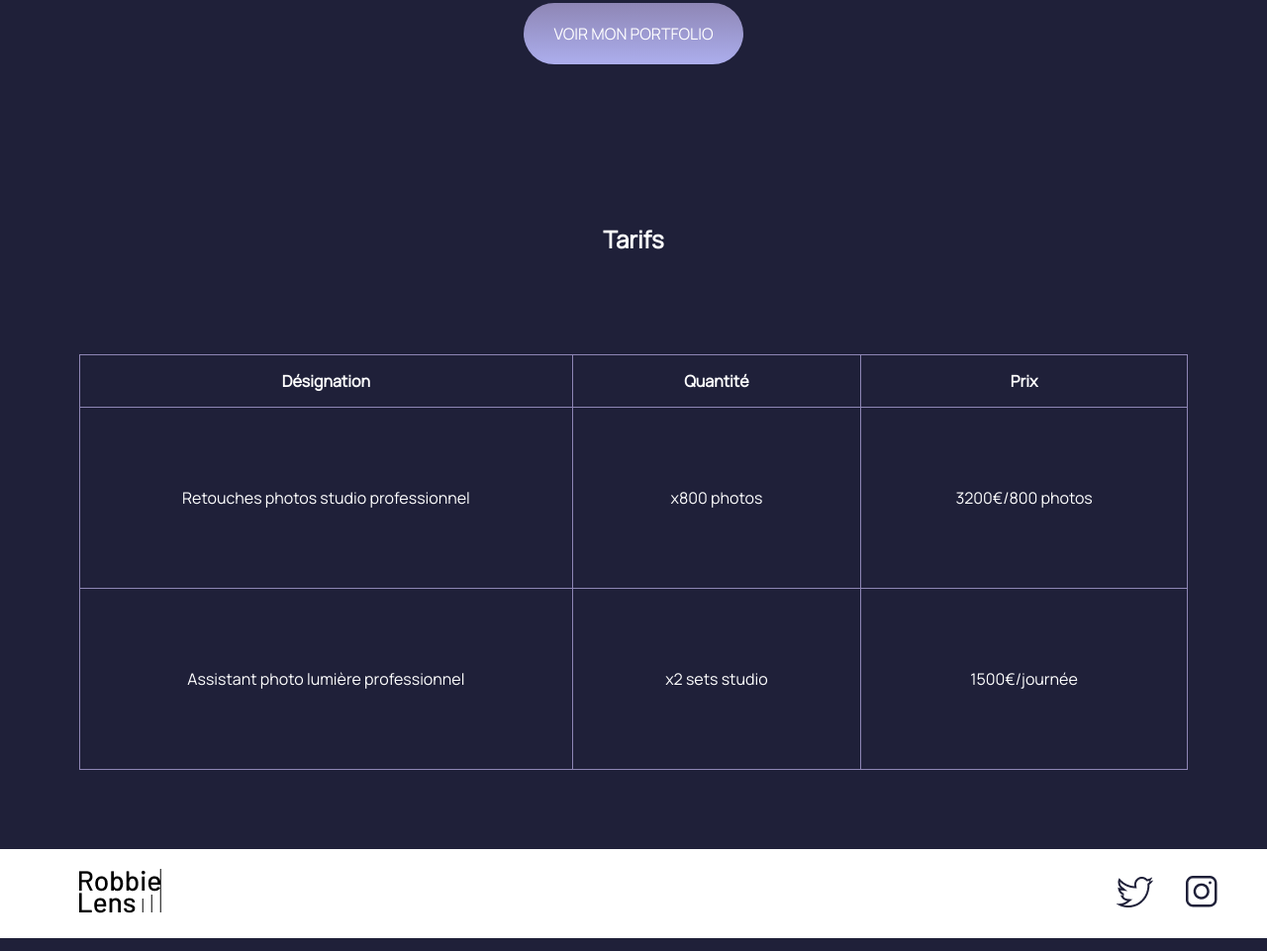
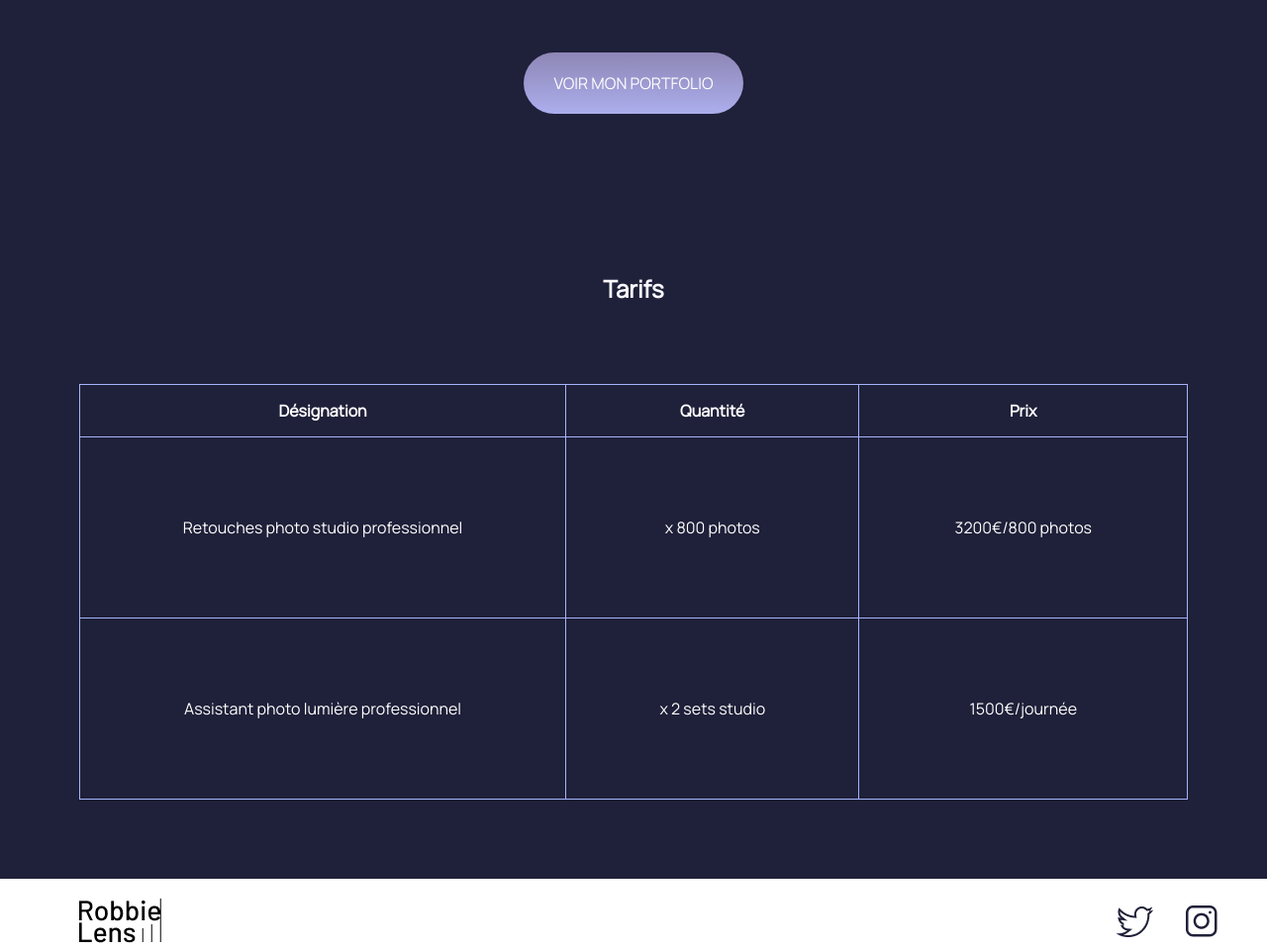
Before and after one commit to A-Adrien/OC_Website, a plain HTML site: page a-propos.html in a window 1280 px wide. Shown: the part 725-1686 px from the top of the page at 99% size. Drawn offline with Linux system fonts and the light colour scheme.

Commit message:
Sync main to P4C3-exercice

```diff
--- a/a-propos.html
+++ b/a-propos.html
@@ -25,7 +25,7 @@
         </nav>
     </header>
     <main class="a-propos-main">
-        <section class="section-a-propos">
+        <section>
             <h1>À propos</h1>
             <div class="carre-contenu">
                 <p>
@@ -49,11 +49,9 @@
                 <a href="portfolio.html" class="cta">VOIR MON PORTFOLIO</a>
             </div>
         </section>
-
-        <section class="section-table">
+        <section>
+            <h2>Tarifs</h2>
             <table>
-                <caption>Tarifs</caption>
-
                 <thead>
                     <tr>
                         <th>Désignation</th>
@@ -61,20 +59,23 @@
                         <th>Prix</th>
                     </tr>
                 </thead>
-
                 <tbody>
                     <tr>
-                        <td>Retouches photos studio professionnel</td>
-                        <td>x800 photos</td>
+                        <td>Retouches photo
+                            studio professionnel</td>
+                        <td>x 800 photos</td>
                         <td>3200€/800 photos</td>
                     </tr>
                     <tr>
-                        <td>Assistant photo lumière professionnel</td>
-                        <td>x2 sets studio</td>
+                        <td>Assistant photo
+                            lumière professionnel</td>
+                        <td>x 2 sets studio</td>
                         <td>1500€/journée</td>
                     </tr>
                 </tbody>
             </table>
+            </h2>
+
         </section>
     </main>
     <footer>
--- a/style/a-propos.css
+++ b/style/a-propos.css
@@ -2,12 +2,13 @@
   border-right: 1px solid #8e86b5;
   border-bottom: 1px solid #8e86b5;
   padding: 50px;
+  width: 50%;
+  margin: auto;
   margin-bottom: 80px;
 }
 
 .carre-contenu h2 {
   margin-top: 30px;
-  text-align: center;
 }
 
 .carre-contenu ul {
@@ -19,42 +20,31 @@
 }
 
 .a-propos-main {
-  width: 100%;
   margin: auto;
 }
 
-.section-a-propos {
-    width: 50%;
-    margin: auto;
+table {
+  color: white;
+  text-align: center;
+  width: 100%;
+  border-collapse: collapse;
 }
 
-.section-a-propos h1 {
-    text-align: center;
-}
-
-table {
-    color: white;
-    text-align: center;
-    border-collapse: collapse;
-    margin: auto;
-    width: 100%;
-    height: 400px;
-}
-
-caption {
-    font-size: 1.5em;
-    font-weight: bold;
-    margin-bottom: 100px;
-}
-
-td, th {
-    border: 1px solid #8e86b5;
+td,
+th {
+  padding: 15px;
+  border: 1px solid #a5b4fc;
 }
 
 td {
-    padding: 80px;
+  padding: 80px;
 }
 
-th {
-    padding: 15px;
+h2 {
+  margin-bottom: 80px;
 }
+
+h1,
+h2 {
+  text-align: center;
+}
--- a/style/index.css
+++ b/style/index.css
@@ -36,3 +36,8 @@
 .accueil-introduction div {
   padding-right: 80px;
 }
+
+.section-contact h2 {
+  color: #a5b4fc;
+  text-align: center;
+}
```
Also changed, not shown: index.html (+3 -0 lines).
